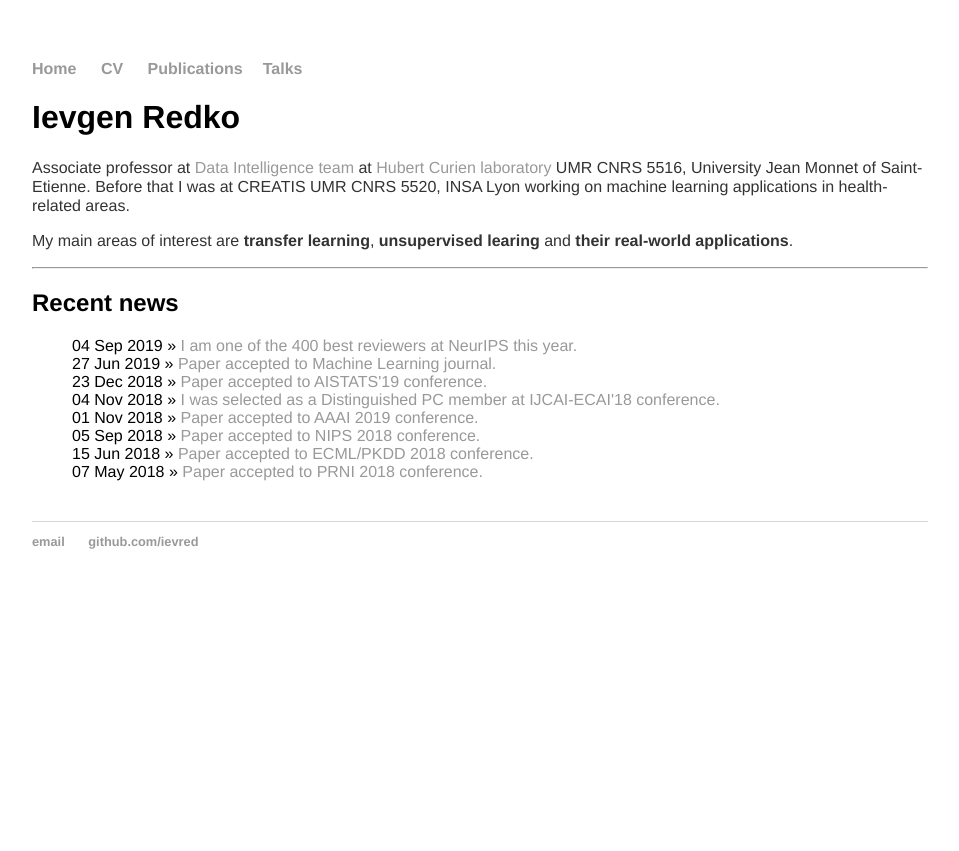
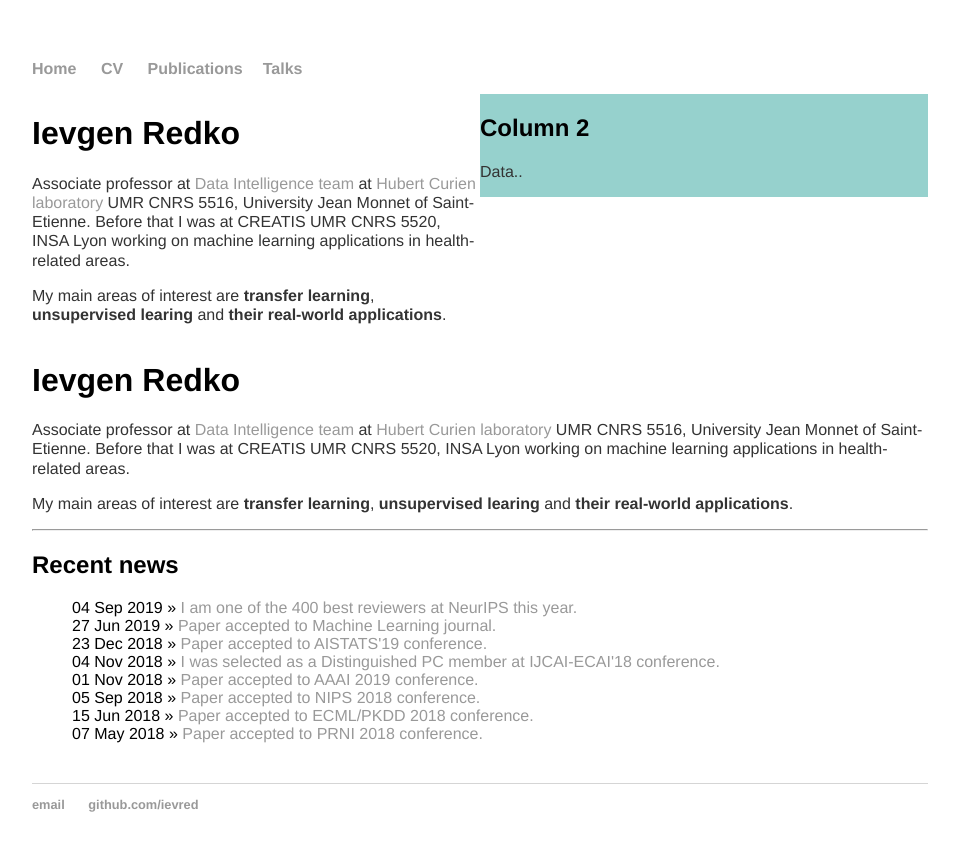
Before and after one commit to ievred/ievred.github.io, a Jekyll site: the page built from index.html, in a window 1280 px wide. Shown: the top 851 px of the page, without its empty margins (160-1119 px from the left). Built offline with Jekyll 4.4.1, drawn with Linux system fonts in a browser that asks for light colours.

Commit message:
Update index.html

```diff
--- a/index.html
+++ b/index.html
@@ -2,6 +2,39 @@
 layout: default
 title: Ievgen Redko
 ---
+<head>
+    <style>
+    {
+        box-sizing: border-box;
+    }
+    /* Set additional styling options for the columns*/
+    .column {
+    float: left;
+    width: 50%;
+    }
+
+    .row:after {
+    content: "";
+    display: table;
+    clear: both;
+    }
+    </style>
+ </head>
+ <body>
+    <div class="row">
+        <div class="column">
+            <h1>Ievgen Redko</h1>
+		<p>Associate professor at <a href="https://laboratoirehubertcurien.univ-st-etienne.fr/en/teams/data-intelligence.html">Data Intelligence team</a> at <a href="https://laboratoirehubertcurien.univ-st-etienne.fr/en/index.html">Hubert Curien laboratory</a> UMR CNRS 5516, University Jean Monnet of Saint-Etienne.
+		Before that I was at CREATIS UMR CNRS 5520, INSA Lyon working on machine learning applications in health-related areas.</p>
+		<p>My main areas of interest are <b>transfer learning</b>, <b>unsupervised learing</b> and <b>their real-world applications</b>.</p>
+        </div>
+        <div class="column" style="background-color:#96D1CD;">
+            <h2>Column 2</h2>
+            <p>Data..</p>
+        </div>
+    </div>
+ </body>
+
 <div class="blurb">
 	<h1>Ievgen Redko</h1>
 	<p>Associate professor at <a href="https://laboratoirehubertcurien.univ-st-etienne.fr/en/teams/data-intelligence.html">Data Intelligence team</a> at <a href="https://laboratoirehubertcurien.univ-st-etienne.fr/en/index.html">Hubert Curien laboratory</a> UMR CNRS 5516, University Jean Monnet of Saint-Etienne.
```
